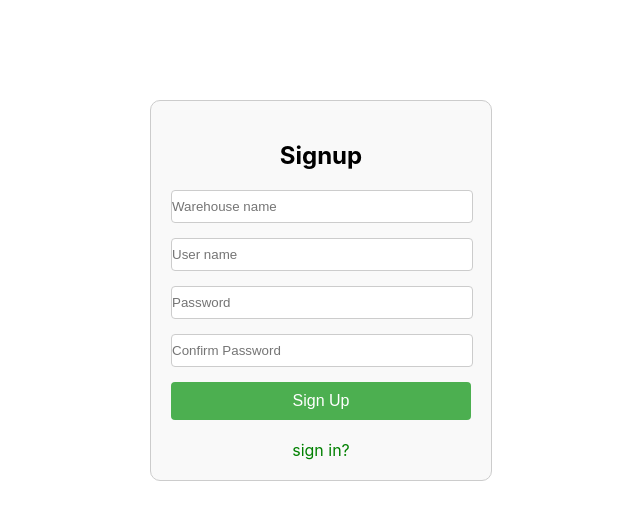
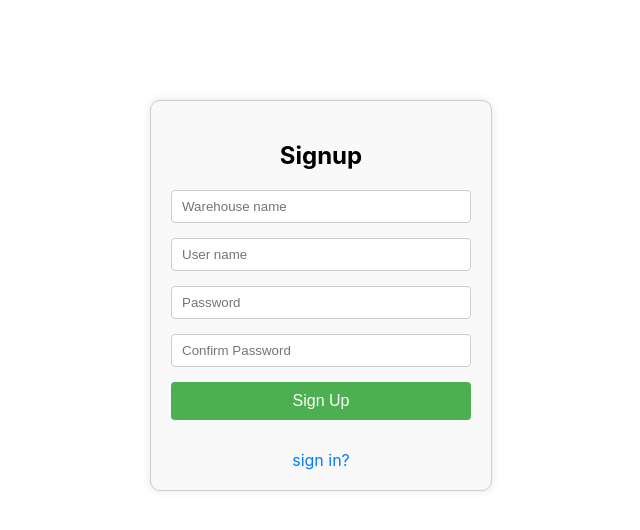
Before and after one commit to Prerit7906/Inventory-management-frontend, a React (Create React App) app: page /signup in a window 1280 px wide. Shown: the top 530 px of the page, without its empty margins (319-959 px from the left). Built offline with nearby package versions, Linux system fonts and the light colour scheme.

Commit message:
Removed alerts and bugs

```diff
--- a/src/components/Login.jsx
+++ b/src/components/Login.jsx
@@ -12,6 +12,7 @@ const Login = (props) => {
   const [userId, setUserId] = useState('');
   const [password, setPassword] = useState('');
   const [isUservalid,setIsUserValid]=useState(false);
+  const [errorMessage,setErrorMessage]=useState('');
 
   useEffect(()=>{
     FetchData("http://localhost:9090/api/v1.0/warehouses/all",setwareHouses);
@@ -32,8 +33,7 @@ const Login = (props) => {
   navigate('/home');
     }
     else{
-      // props.setIsLoggedIn(false);
-      alert("user is not valid");
+      setErrorMessage("Invalid credentials, please try again!!");
     }
   }
   const handleWarehouseChange = (e) => {
@@ -46,6 +46,7 @@ const Login = (props) => {
 
   return (
     <div className="login-container">
+      <p style={{color:"red"}}>{errorMessage}</p>
       <h2>Login</h2>
       <form onSubmit={submitHandler}>
         <div className="form-group">
--- a/src/pages/Signup.jsx
+++ b/src/components/Signup.jsx
@@ -10,6 +10,7 @@ const Signup = (props) => {
     userName: '',
     password: ''
   });
+  const [errorMessage, setErrorMessage] = useState('');
 
   const handleChange = (e) => {
     const { name, value } = e.target;
@@ -52,12 +53,13 @@ const Signup = (props) => {
           }
     }
 else{
-    alert("Password and confirm password didn't match")
+    setErrorMessage("Password and confirm password didn't match!!");
 }
   };
 
   return (
     <div className="login-container">
+      <p style={{color:"red", fontSize:"0.8rem"}} >{errorMessage}</p>
       <h2>Signup</h2>
       <form onSubmit={handleSubmit}>
         <div className="form-group">
--- a/src/pages/AddProduct.jsx
+++ b/src/pages/AddProduct.jsx
@@ -44,6 +44,13 @@ const AddProduct = ({ warehouseId }) => {
 
   const handleFormSubmit = async (e) => {
     e.preventDefault();
+    if(formData.unitsInStocks>=3000 || formData.unitsInStocks<=0){
+      setAlertMessage("This stock cann't be added");
+        setTimeout(() => {
+          setAlertMessage('');
+        }, 4000);
+        return;
+    }
     try {
       // prerit here changed the warehouseID
       const response = await fetch(`http://localhost:9090/api/v1.0/products/all/${formData.categoryId}/${warehouseId}`, {
@@ -149,7 +156,7 @@ const AddProduct = ({ warehouseId }) => {
         </div>
         {/* prerit from here wrapped the buttons in div and some more */}
         <div className="form-group">
-          <button id='go-back-button' onClick={() => navigate('/viewProducts')} >Go Back</button>
+          <button id='go-back-button' onClick={() => navigate('/viewproducts')} >Go Back</button>
           <button type="submit">Add Product</button>
         </div>
         {/* to here  */}
--- a/src/pages/AlertMessages.jsx
+++ b/src/pages/AlertMessages.jsx
@@ -29,9 +29,9 @@ const AlertMessages = ({ warehouseId }) => {
       {products.map(product => (
         <div key={product.productId} className="alert-message">
           {product.unitsInStocks <= 500 ? (
-            <p>{product.productName}(Id: {product.productId}) is low in stock. Please fill it ASAP.</p>
+            <p>{product.productName} is low in stock. Please fill it ASAP.</p>
           ) : (
-            <p>{product.productName}(Id: {product.productId}) is overstocked. Please don't fill it now.</p>
+            <p>{product.productName} is overstocked. Please don't fill it now.</p>
           )}
           <button onClick={() => handleDelete(product.productId)}>Delete</button>
         </div>
--- a/src/pages/ProductDetails.jsx
+++ b/src/pages/ProductDetails.jsx
@@ -93,6 +93,13 @@ const ProductDetails = () => {
 
   const handleFormSubmit = async (e) => {
     e.preventDefault();
+    if(formData.unitsInStocks>=3000 || formData.unitsInStocks<=0){
+      setAlertMessage("This stock cann't be added");
+        setTimeout(() => {
+          setAlertMessage('');
+        }, 4000);
+        return;
+    }
     try {
       console.log(product);
       const response = await fetch(
--- a/src/pages/UpdateOrAddPurchaseOrder.jsx
+++ b/src/pages/UpdateOrAddPurchaseOrder.jsx
@@ -123,7 +123,7 @@ const UpdateOrAddPurchaseOrder = ({ warehouseId, setIsUpdating, isUpdating, orde
             <option value="">Select a supplier</option>
             {suppliers.map(supplier => (
               <option key={supplier.supplierId} value={supplier.supplierId}>
-                {supplier.supplierName} (ID: {supplier.supplierId})
+                {supplier.supplierName}
               </option>
             ))}
           </select>
@@ -134,7 +134,7 @@ const UpdateOrAddPurchaseOrder = ({ warehouseId, setIsUpdating, isUpdating, orde
             <option value="">Select a product</option>
             {products.map(product => (
               <option key={product.productId} value={product.productId}>
-                {product.productName} (ID: {product.productId})
+                {product.productName}
               </option>
             ))}
           </select>
--- a/src/pages/UpdateOrAddSalesOrder.jsx
+++ b/src/pages/UpdateOrAddSalesOrder.jsx
@@ -106,7 +106,7 @@ const UpdateOrAddSalesOrder = ({ warehouseId, setIsUpdating, isUpdating, order,
             <option value="">Select a product</option>
             {products.map(product => (
               <option key={product.productId} value={product.productId}>
-                {product.productName} (ID: {product.productId})
+                {product.productName}
               </option>
             ))}
           </select>
--- a/src/styles/Login.css
+++ b/src/styles/Login.css
@@ -5,13 +5,14 @@
   border: 1px solid #ccc;
   border-radius: 10px;
   background-color: #f9f9f9;
+  box-shadow: 0 0 10px rgba(0, 0, 0, 0.1); /* Optional: Adds a subtle shadow for better visual appearance */
 }
 
 .login-container h2 {
   text-align: center;
   margin-bottom: 20px;
 }
-  /* prerit from here  */
+
 .login-container .form-group {
   margin-bottom: 15px;
 }
@@ -21,18 +22,13 @@
   margin-bottom: 5px;
 }
 
-  .login-container .form-group input{
+.login-container .form-group input,
+.login-container .form-group select {
   width: 100%;
-    padding: 8px 0 ;
+  padding: 8px 10px; /* Added padding for input fields */
   border: 1px solid #ccc;
   border-radius: 4px;
-  }
-  .login-container .form-group select{
-    width: 100%;
-    padding: 8px 0 ;
-    /* to here  */
-    border: 1px solid #ccc;
-    border-radius: 4px;
+  box-sizing: border-box; /* Ensures padding is included in the width calculation */
 }
 
 .login-container button {
@@ -49,3 +45,15 @@
 .login-container button:hover {
   background-color: #45a049;
 }
+
+.login-container a {
+  text-align: center;
+  display: block;
+  margin-top: 10px;
+  color: #007BFF; /* Link color */
+  text-decoration: none;
+}
+
+.login-container a:hover {
+  text-decoration: underline;
+}
```
Also changed, not shown: src/App.jsx (+74 -36 lines). Lines whose indentation alone changed are shown as unchanged.
